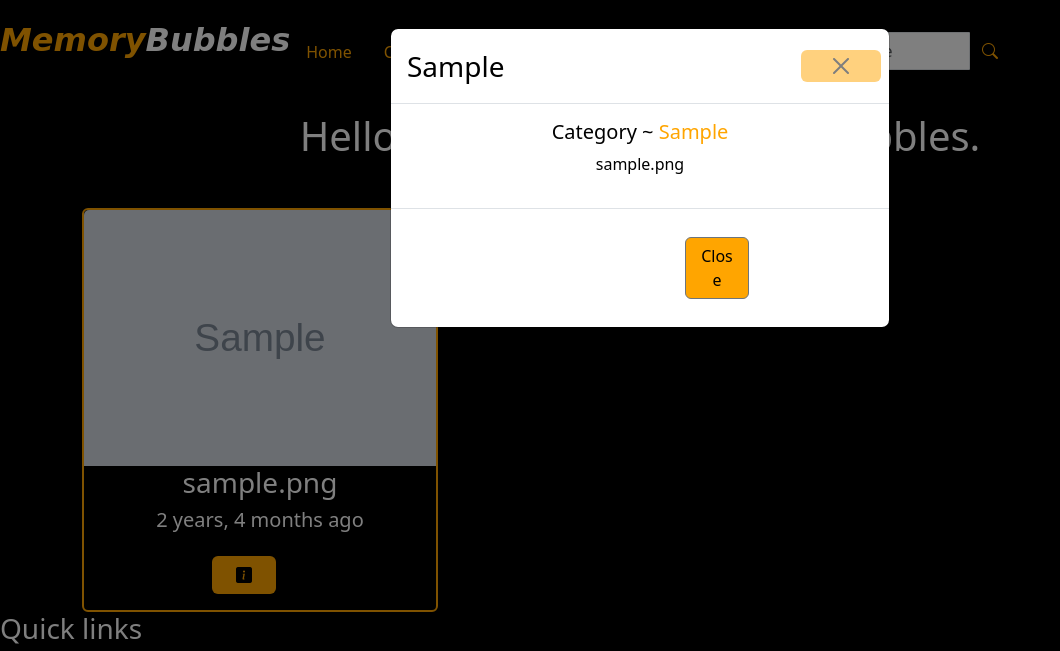
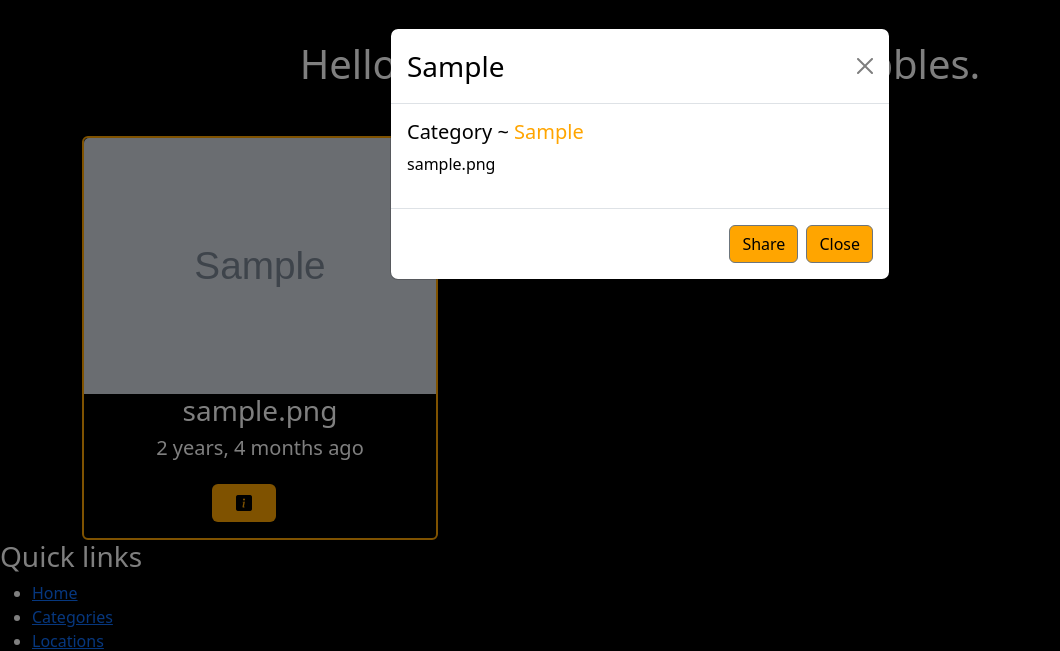
Before and after one commit to tori-bot/memory-bubbles, a Django app: page / in a window 1280 px wide, after a click that opens the changed part. Shown: the top 651 px of the page, without its empty margins (0-1060 px from the left). Run offline with Django 3.2, Linux system fonts and the light colour scheme; tables that the repository leaves empty hold one stand-in row (values such as "Sample post"); grey boxes marked "Sample" are stand-in pictures; some libraries are stand-ins or nearby versions.

Commit message:
add modal

```diff
--- a/p_gallery/templates/base.html
+++ b/p_gallery/templates/base.html
@@ -22,10 +22,11 @@
     {% endblock %}
 </head>
 <body>
-    {% include 'navbar.html' %}
+
     {% block content %}
 
     {% block scripts %}
+
     <!-- JavaScript Bundle with Popper -->
         <script src="https://cdn.jsdelivr.net/npm/bootstrap@5.2.0-beta1/dist/js/bootstrap.bundle.min.js" integrity="sha384-pprn3073KE6tl6bjs2QrFaJGz5/SUsLqktiwsUTF55Jfv3qYSDhgCecCxMW52nD2" crossorigin="anonymous"></script>
 
--- a/p_gallery/templates/index.html
+++ b/p_gallery/templates/index.html
@@ -20,6 +20,10 @@
 </button>
 
 <!-- Modal -->
+
+</div>
+        </div>
+
       <div class="modal fade" id="exampleModal" tabindex="-1" aria-labelledby="exampleModalLabel" aria-hidden="true">
 <div class="modal-dialog">
 <div class="modal-content">
@@ -33,23 +37,28 @@
     <p>{{item.image_description}} </p>
     </div>
     <div class="modal-footer">
+        <a href="https://memory-bubbles.herokuapp.com/{{item.image.url}}" class="share" ><button type="button" class="btn btn-secondary" data-bs-dismiss="modal">Share</button></a>
     <button type="button" class="btn btn-secondary" data-bs-dismiss="modal">Close</button>
 
     </div>
 </div>
 </div>
 </div>
+
+        {% empty %}
+      <h4>You don't have any images yet</h4>
+        {% endfor %}
+
+
+
     </div>
 </div>
 
 
 
-        {% empty %}
-      <h4>You don't have any images yet</h4>
-        {% endfor %}
 
-    </div>
-</div>
+
+
 
 <div class="row">
     <div class="col-md-6">
--- a/static/css/index.css
+++ b/static/css/index.css
@@ -15,8 +15,16 @@
 .modal{
     color: black;
 }
+.modal-footer button{
+    background-color: orange;
+    color: black;
+    border-radius: 6px;
+}
 .two{
     color: orange;
+}
+#contact-tab-pane ul{
+    list-style: none;
 }
 .card button{
     background-color: orange;
```
Also changed, not shown: README.md, static/images/Screenshot_2022-05-30_11-12-33.png (added). Lines whose indentation alone changed are shown as unchanged.
